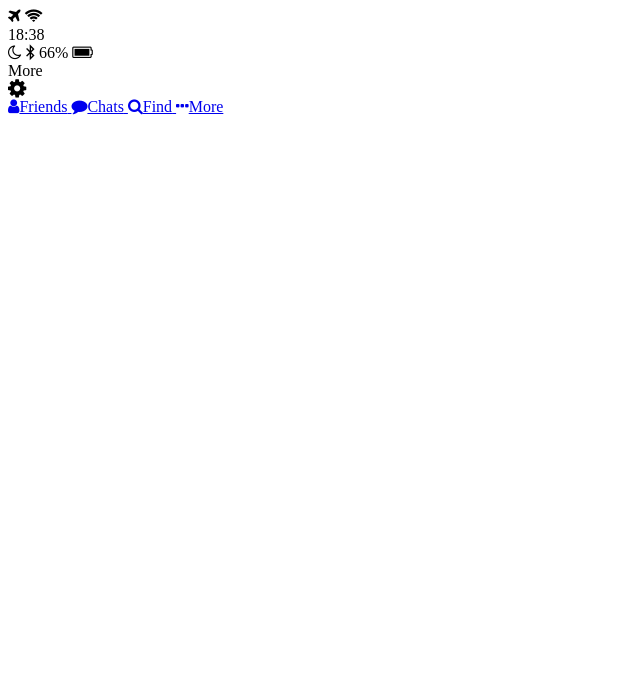
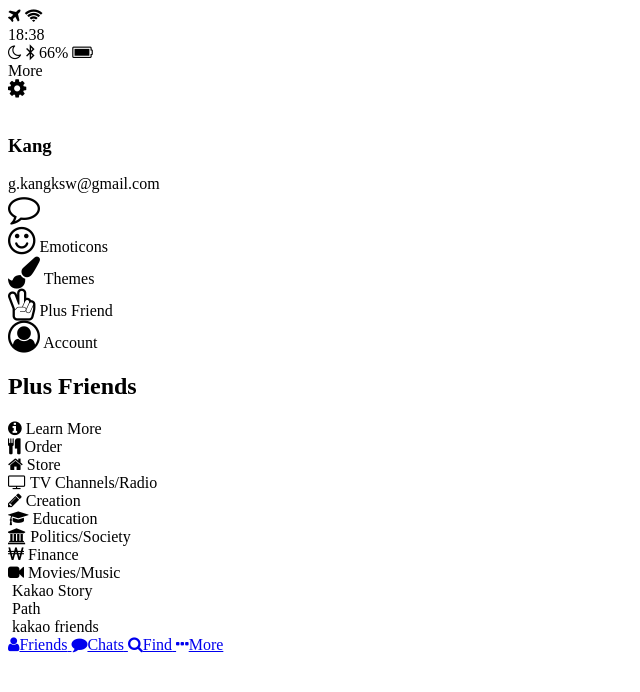
Before and after one commit to bombkyu/kakao-clone, a plain HTML site: page more.html in a window 1280 px wide. Shown: the whole page, without its empty margins (0-640 px from the left). Drawn offline with Linux system fonts and the light colour scheme.

Commit message:
more html is done

```diff
--- a/more.html
+++ b/more.html
@@ -39,6 +39,99 @@
       </div>
     </div>
   </header>
+
+  <main class="more">
+    <header class="more__header">
+      <div class="more-header__column">
+        <img src="">
+        <div class="more-header__info">
+          <h3 class="more-header__title">
+            Kang
+          </h3>
+          <span class="more-header__subtitle">
+            g.kangksw@gmail.com
+          </span>
+        </div>
+      </div>
+      <i class="fa fa-comment-o fa-2x"></i>
+    </header>
+    <section class="more__options">
+      <div class="more__option">
+        <i class="fa fa-smile-o fa-2x"></i>
+        <span class="more__option-title">Emoticons</span>
+      </div>
+      <div class="more__option">
+        <i class="fa fa-paint-brush fa-2x"></i>
+        <span class="more__option-title">Themes</span>
+      </div>
+      <div class="more__option">
+        <i class="fa fa-hand-peace-o fa-2x"></i>
+        <span class="more__option-title">Plus Friend</span>
+      </div>
+      <div class="more__option">
+        <i class="fa fa-user-circle-o fa-2x"></i>
+        <span class="more__option-title">Account</span>
+      </div>
+    </section>
+
+    <section class="more__plus-friends">
+      <header class="plus-friends__header">
+        <h2 class="plus-friends__title">Plus Friends</h2>
+        <span class="plus-friends__learn-more">
+          <i class="fa fa-info-circle"></i>
+          Learn More
+        </span>
+      </header>
+      <div class="plus-friends__items">
+        <div class="plus-friends__item">
+            <i class="fa fa-cutlery"></i>
+            <span class="plus-friends__item-title">Order</span>
+        </div>
+        <div class="plus-friends__item">
+            <i class="fa fa-home"></i>
+            <span class="plus-friends__item-title">Store</span>
+        </div>
+        <div class="plus-friends__item">
+            <i class="fa fa-television"></i>
+            <span class="plus-friends__item-title">TV Channels/Radio</span>
+        </div>
+        <div class="plus-friends__item">
+            <i class="fa fa-pencil"></i>
+            <span class="plus-friends__item-title">Creation</span>
+        </div>
+        <div class="plus-friends__item">
+            <i class="fa fa-graduation-cap"></i>
+            <span class="plus-friends__item-title">Education</span>
+        </div>
+        <div class="plus-friends__item">
+            <i class="fa fa-university"></i>
+            <span class="plus-friends__item-title">Politics/Society</span>
+        </div>
+        <div class="plus-friends__item">
+            <i class="fa fa-krw"></i>
+            <span class="plus-friends__item-title">Finance</span>
+        </div>
+        <div class="plus-friends__item">
+            <i class="fa fa-video-camera"></i>
+            <span class="plus-friends__item-title">Movies/Music</span>
+        </div>
+      </div>
+    </section>
+    <section class="more__options">
+      <div class="more__option">
+          <img src="" alt="" class="more__options-image">
+          <span class="more__options-title">Kakao Story</span>
+      </div>
+      <div class="more__option">
+          <img src="" alt="" class="more__options-image">
+          <span class="more__options-title">Path</span>
+      </div>
+      <div class="more__option">
+          <img src="" alt="" class="more__options-image">
+          <span class="more__options-title">kakao friends</span>
+      </div>
+    </section>
+  </main>
   <nav class="tab-bar">
     <a href="index.html" class="tab-bar__tab ">
       <i class="fa fa-user"></i><span class="tab-bar__title">Friends</span>
```
